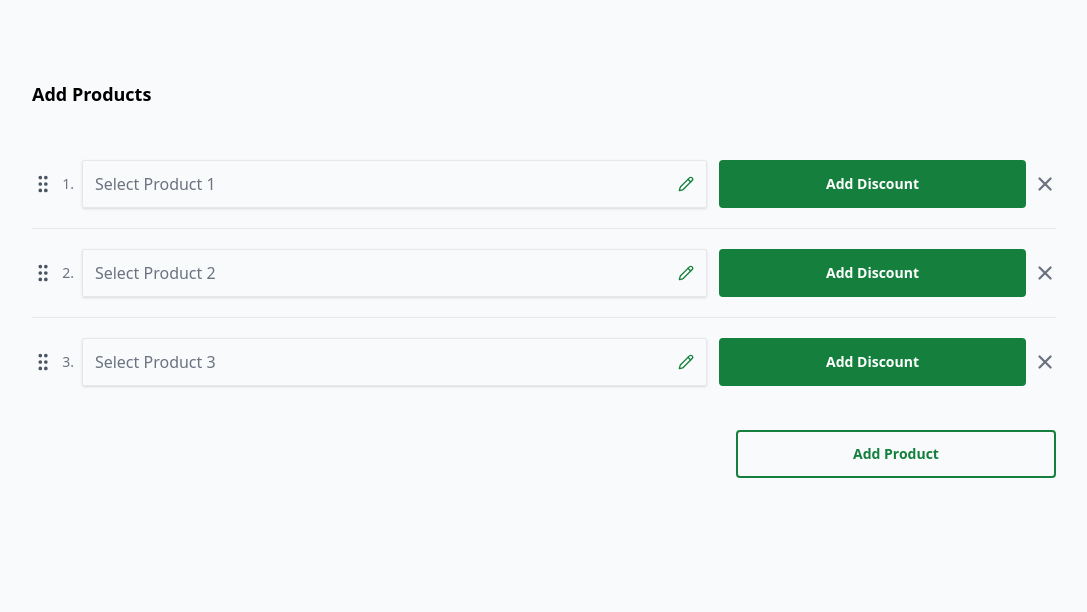
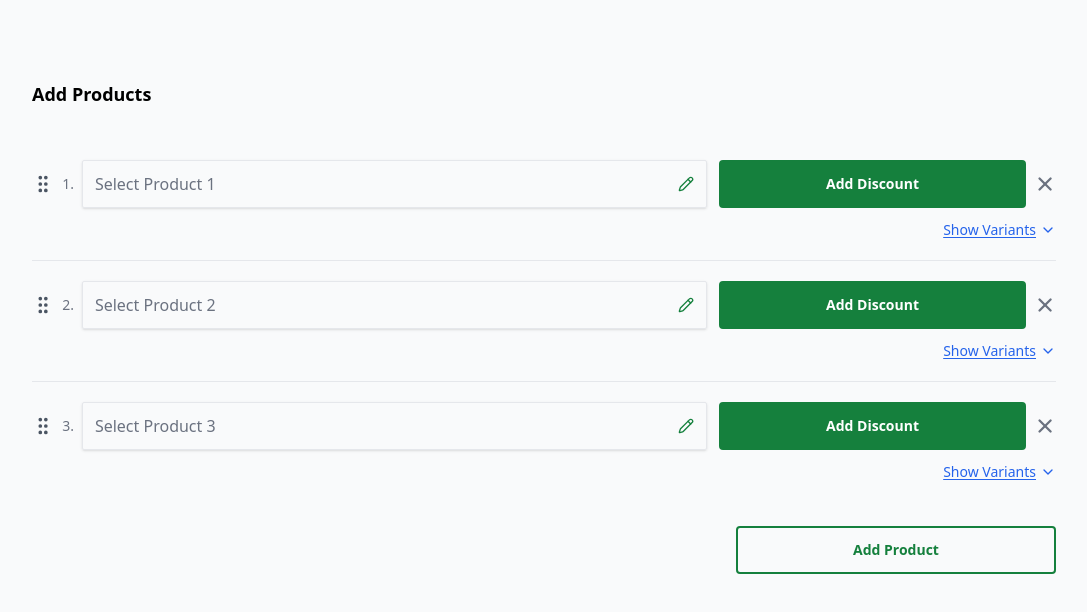
Before and after one commit to shaqeebakhtar/offer-funnel, a React (Vite) app: page / in a window 1280 px wide. Shown: the top 612 px of the page, without its empty margins (96-1183 px from the left). Built offline with nearby package versions, Linux system fonts and the light colour scheme.

Commit message:
add: drag-n-drop for product variants

```diff
--- /dev/null
+++ b/src/components/hide-show-variants.tsx
@@ -0,0 +1,60 @@
+import { ChevronDown, ChevronUp } from 'lucide-react';
+import { useId, useState } from 'react';
+import Variant from './variant';
+import { DndContext, DragEndEvent } from '@dnd-kit/core';
+import { SortableContext, arrayMove } from '@dnd-kit/sortable';
+
+const HideShowVariants = () => {
+  const [showVariants, setShowVariants] = useState(false);
+  const [variants, setVariants] = useState([{ id: 1 }, { id: 2 }, { id: 3 }]);
+
+  const handleDragEnd = (event: DragEndEvent) => {
+    const { active, over } = event;
+
+    if (active.id !== over?.id) {
+      setVariants((variants) => {
+        const oldIndex = variants.indexOf(
+          variants.filter((variant) => variant.id === Number(active?.id))[0]
+        );
+        const newIndex = variants.indexOf(
+          variants.filter((variant) => variant.id === Number(over?.id))[0]
+        );
+
+        return arrayMove(variants, oldIndex, newIndex);
+      });
+    }
+  };
+
+  const id = useId();
+
+  return (
+    <div className="w-full flex flex-col items-end gap-3">
+      <div
+        className="flex items-center space-x-1 underline text-blue-600 underline-offset-2 cursor-pointer"
+        onClick={() => setShowVariants(!showVariants)}
+      >
+        <span className="text-sm">
+          {showVariants ? 'Hide Variants' : 'Show Variants'}
+        </span>
+        {showVariants ? (
+          <ChevronUp className="w-4 h-4" />
+        ) : (
+          <ChevronDown className="w-4 h-4" />
+        )}
+      </div>
+      {showVariants && (
+        <DndContext onDragEnd={handleDragEnd} id={id}>
+          <ul className="space-y-4 w-[90%]">
+            <SortableContext items={variants}>
+              {variants.map((variant, index) => (
+                <Variant variant={variant} key={index} />
+              ))}
+            </SortableContext>
+          </ul>
+        </DndContext>
+      )}
+    </div>
+  );
+};
+
+export default HideShowVariants;
--- a/src/components/product.tsx
+++ b/src/components/product.tsx
@@ -2,6 +2,7 @@ import { Pencil, GripVertical, X } from 'lucide-react';
 import { useModal } from '../store/use-modal';
 import { useSortable } from '@dnd-kit/sortable';
 import { CSS } from '@dnd-kit/utilities';
+import HideShowVariants from './hide-show-variants';
 
 type ProductProps = {
   product: {
@@ -22,14 +23,15 @@ const Product = ({ product, index }: ProductProps) => {
   };
 
   return (
-    <li className="flex items-center gap-2" ref={setNodeRef} style={style}>
+    <li className="flex flex-col gap-3 py-5" ref={setNodeRef} style={style}>
+      <div className="flex items-center gap-2 w-full">
         <GripVertical
           className="cursor-grab text-gray-600"
           {...attributes}
           {...listeners}
         />
         <span className="text-sm text-gray-500">{index}.</span>
-      <div className="grid grid-cols-3 gap-3 py-5 w-full">
+        <div className="grid grid-cols-3 gap-3 w-full">
           <div
             className="py-2 px-3 col-span-2 border border-gray-200 shadow cursor-pointer flex items-center justify-between rounded-sm"
             onClick={setOpen}
@@ -42,6 +44,8 @@ const Product = ({ product, index }: ProductProps) => {
           </button>
         </div>
         <X strokeWidth={2.5} className="cursor-pointer text-gray-500" />
+      </div>
+      <HideShowVariants />
     </li>
   );
 };
--- a/src/components/products-list.tsx
+++ b/src/components/products-list.tsx
@@ -28,7 +28,7 @@ const ProductsList = () => {
   return (
     <div className="space-y-6">
       <DndContext onDragEnd={handleDragEnd} id={id}>
-        <ul className="gap-3 divide-y">
+        <ul className="divide-y">
           <SortableContext items={products}>
             {products.map((product, index) => (
               <Product product={product} index={index + 1} key={index} />
@@ -39,7 +39,9 @@ const ProductsList = () => {
       <div className="flex justify-end">
         <button
           className="border-2 border-green-700 py-3 px-10 rounded text-sm font-semibold text-green-700 hover:bg-green-700 hover:text-white max-w-xs w-full"
-          onClick={() => setProducts((prev) => [...prev, {}])}
+          onClick={() =>
+            setProducts((prev) => [...prev, { id: prev.length + 1 }])
+          }
         >
           Add Product
         </button>
--- /dev/null
+++ b/src/components/variant.tsx
@@ -0,0 +1,37 @@
+import { GripVertical, X } from 'lucide-react';
+import { useSortable } from '@dnd-kit/sortable';
+import { CSS } from '@dnd-kit/utilities';
+
+type VariantProps = {
+  variant: {
+    id: number;
+  };
+};
+
+const Variant = ({ variant }: VariantProps) => {
+  const id = variant.id;
+
+  const { attributes, listeners, setNodeRef, transform } = useSortable({ id });
+
+  const style = {
+    transform: CSS.Transform.toString(transform),
+  };
+
+  return (
+    <li ref={setNodeRef} style={style}>
+      <div className="flex items-center gap-2 w-full">
+        <GripVertical
+          className="cursor-grab text-gray-600"
+          {...attributes}
+          {...listeners}
+        />
+        <div className="py-2 px-3 col-span-2 border border-gray-200 shadow cursor-pointer flex items-center justify-between rounded-sm w-full">
+          <span className="text-gray-500">Variant {id}</span>
+        </div>
+        <X strokeWidth={2.5} className="cursor-pointer text-gray-500" />
+      </div>
+    </li>
+  );
+};
+
+export default Variant;
```
Lines whose indentation alone changed are shown as unchanged.
